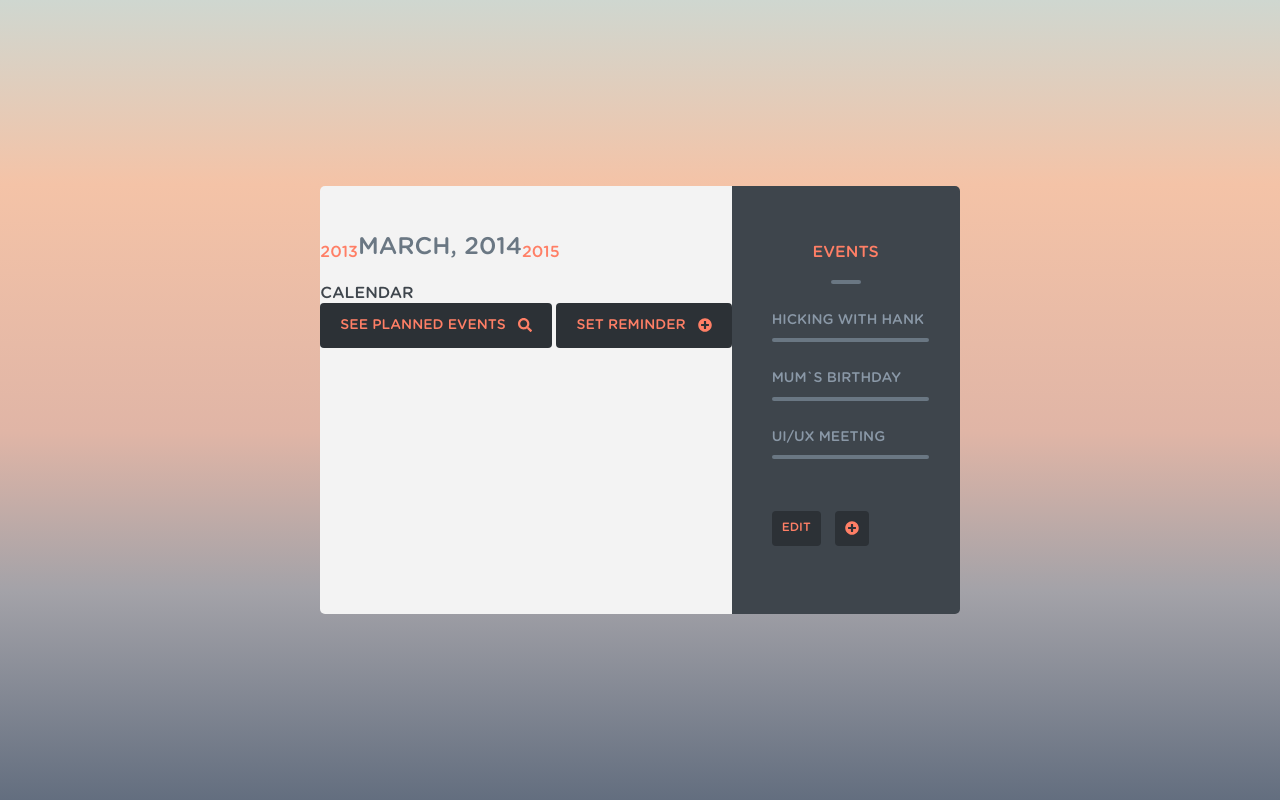
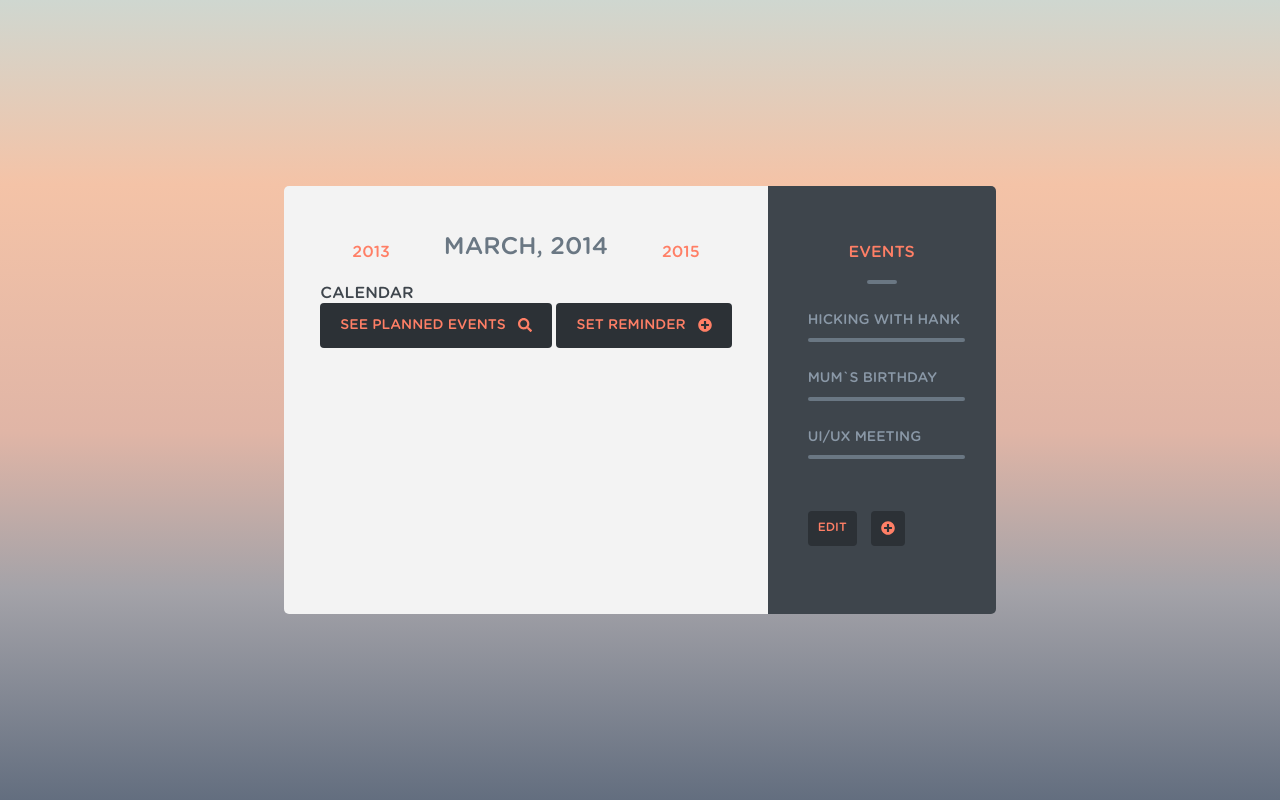
Before and after one commit to anton-marchenko/am.freebie-calendar-template, a website: page index.html in a window 1280 px wide. Drawn offline with Linux system fonts and the light colour scheme.

Commit message:
Feat: add schedule header position

```diff
--- a/scss/style.scss
+++ b/scss/style.scss
@@ -173,6 +173,7 @@
 
     &__main-content {
         border-radius: 5px 0 0 5px;
+        padding: 0 36px;
     }
 
     &__side-bar {
@@ -202,6 +203,12 @@
 .schedule {
     background-color: $c-concrete;
     color: $c-mako;
+
+    &__header {
+        justify-content: space-between;
+        padding-left: 32px;
+        padding-right: 32px;
+    }
 
     &__year {
         color: $c-salmon;
```
Also changed, not shown: css/style.css.
